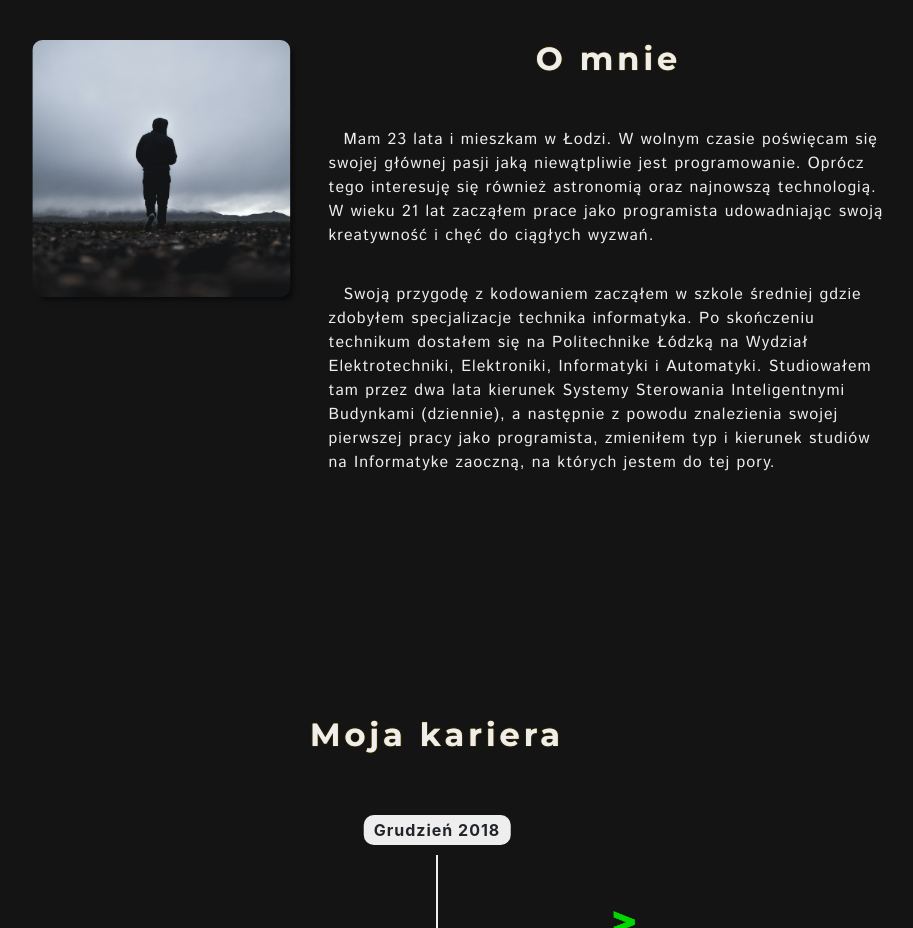
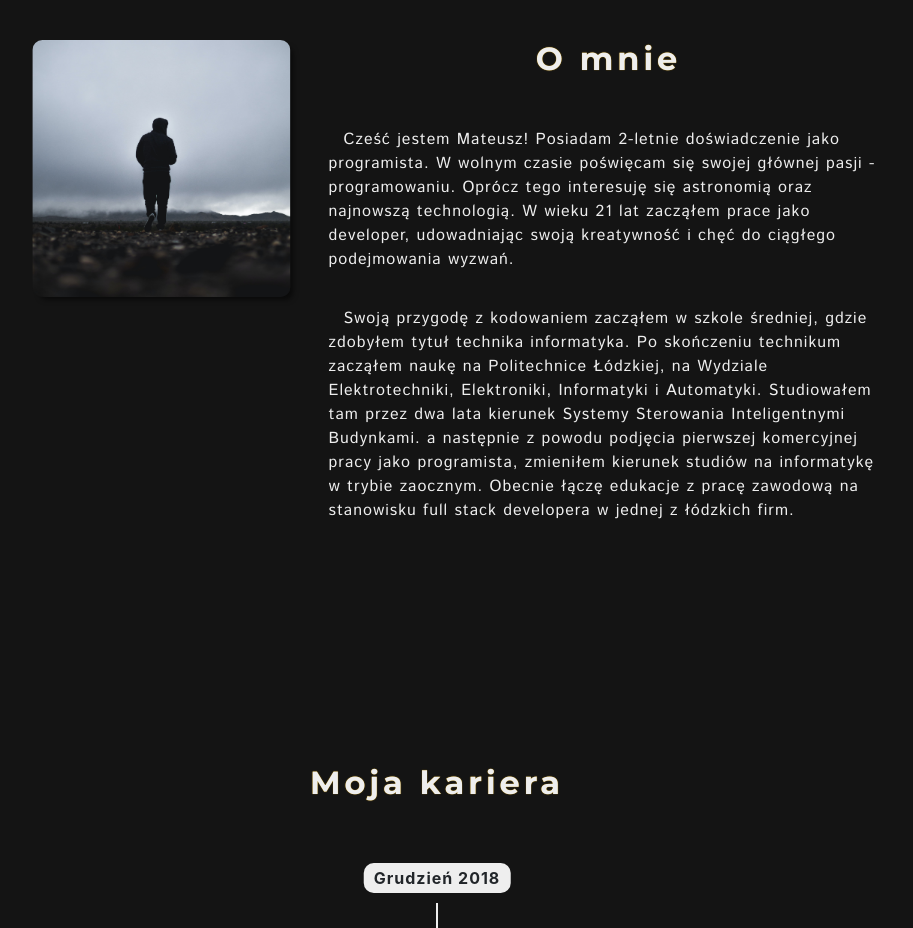
Before and after one commit to Fellway/ms-website, an Angular app: page / in a window 1280 px wide. Shown: the part 860-1788 px from the top of the page, without its empty margins (203-1116 px from the left). Built offline with nearby package versions, Linux system fonts and the light colour scheme.

Commit message:
Modified text

```diff
--- a/src/app/components/about-me/about-me.component.html
+++ b/src/app/components/about-me/about-me.component.html
@@ -3,18 +3,16 @@
     <div class="text">
       <h2 class="section-header">O mnie</h2>
       <div class="section-text">
-        <p>Mam 23 lata i mieszkam w Łodzi. W wolnym czasie poświęcam się swojej głównej pasji jaką niewątpliwie jest
-          programowanie.
-          Oprócz tego interesuję się również astronomią oraz najnowszą technologią. W wieku 21 lat zacząłem prace jako
-          programista udowadniając swoją kreatywność i chęć do ciągłych wyzwań.</p>
+        <p>Cześć jestem Mateusz! Posiadam 2-letnie doświadczenie jako programista. W wolnym czasie poświęcam się swojej głównej pasji - programowaniu. Oprócz tego interesuję się
+          astronomią oraz najnowszą technologią. W wieku 21 lat zacząłem prace jako developer, udowadniając swoją kreatywność i chęć do ciągłego
+          podejmowania wyzwań.
+        </p>
 
-        <p> Swoją przygodę z kodowaniem zacząłem w szkole średniej gdzie zdobyłem specjalizacje technika informatyka.
-          Po skończeniu technikum dostałem się na Politechnike Łódzką na
-          Wydział Elektrotechniki, Elektroniki, Informatyki i Automatyki.
-          Studiowałem tam przez dwa lata kierunek Systemy Sterowania Inteligentnymi Budynkami (dziennie),
-          a następnie z powodu znalezienia swojej pierwszej pracy jako programista, zmieniłem typ i kierunek studiów na
-          Informatyke zaoczną,
-          na których jestem do tej pory.
+        <p> Swoją przygodę z kodowaniem zacząłem w szkole średniej, gdzie zdobyłem tytuł technika informatyka.
+          Po skończeniu technikum zacząłem naukę na Politechnice Łódzkiej, na Wydziale Elektrotechniki, Elektroniki, Informatyki i Automatyki.
+          Studiowałem tam przez dwa lata kierunek Systemy Sterowania Inteligentnymi Budynkami. a następnie z powodu podjęcia pierwszej
+          komercyjnej pracy jako programista, zmieniłem kierunek studiów na informatykę w trybie zaocznym. Obecnie łączę edukacje z pracę zawodową na
+          stanowisku full stack developera w jednej z łódzkich firm.
         </p>
       </div>
     </div>
--- a/src/index.html
+++ b/src/index.html
@@ -1,6 +1,14 @@
 <!DOCTYPE html>
 <html lang="en">
   <head>
+    <script async src="https://www.googletagmanager.com/gtag/js?id=G-977TFTX50T"></script>
+    <script>
+          window.dataLayer = window.dataLayer || [];
+          function gtag(){dataLayer.push(arguments);}
+          gtag('js', new Date());
+
+          gtag('config', 'G-977TFTX50T');
+    </script>
     <meta charset="utf-8" />
     <title>Mateusz Skrzypczyk</title>
     <base href="/" />
@@ -9,14 +17,6 @@
           content="Mateusz Skrzypczyk Fullstack Developer. Portfolio website. About me · Skills · Career · Contact. Łódź Poland.">
     <meta name="keywords" content="Mateusz, Skrzypczyk, Programmer, Fullstack, Developer, Portfolio, Career, Skills, Java, Angular, Łódź">
     <meta name="author" content="Mateusz Skrzypczyk">
-    <script async src="https://www.googletagmanager.com/gtag/js?id=G-977TFTX50T"></script>
-    <script>
-          window.dataLayer = window.dataLayer || [];
-          function gtag(){dataLayer.push(arguments);}
-          gtag('js', new Date());
-
-          gtag('config', 'G-977TFTX50T');
-    </script>
     <link
       crossorigin="anonymous"
       href="https://use.fontawesome.com/releases/v5.14.0/css/all.css"
```
